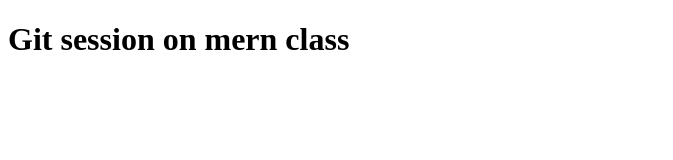
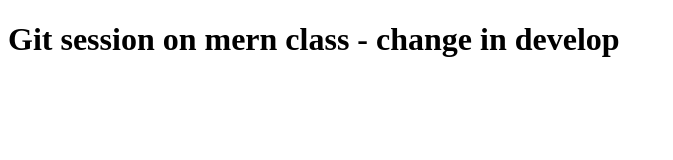
Before and after one commit to sona-magar/gitSession, a plain HTML site: page index.html in a window 1280 px wide. Shown: the whole page, without its empty margins (0-673 px from the left). Drawn offline with Linux system fonts and the light colour scheme.

Commit message:
change in develop

```diff
--- a/index.html
+++ b/index.html
@@ -6,6 +6,6 @@
   <title>Github session</title>
 </head>
 <body>
-  <h1>Git session on mern class</h1>
+  <h1>Git session on mern class - change in develop</h1>
 </body>
 </html>
```
